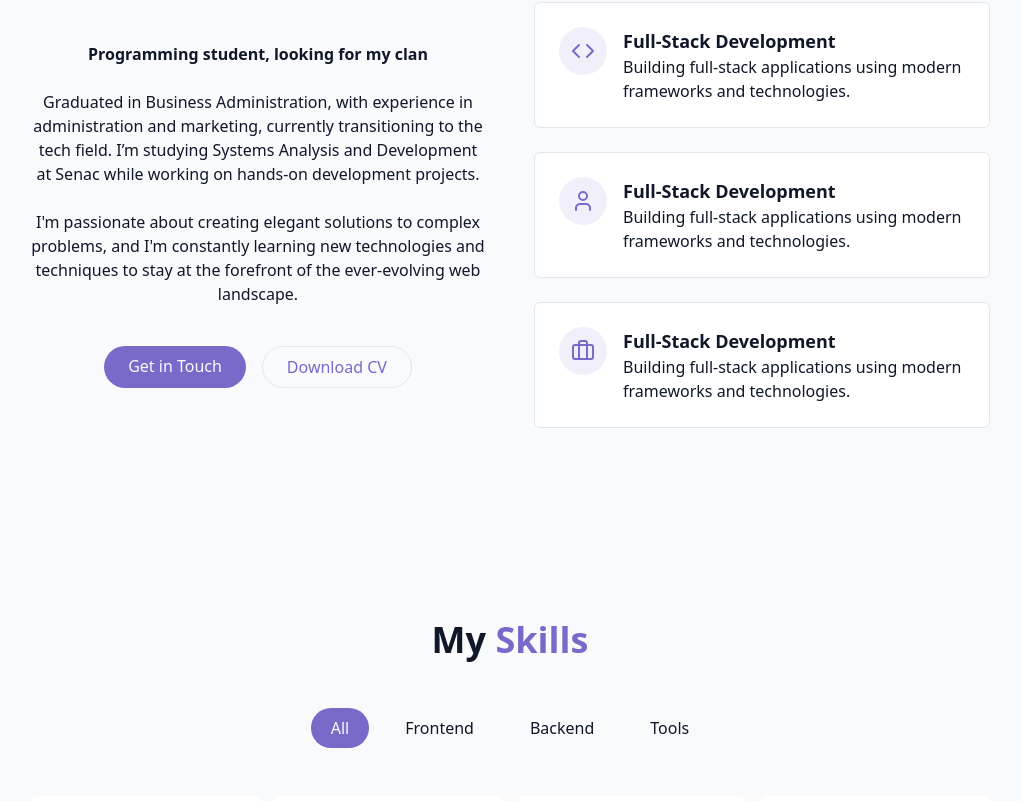
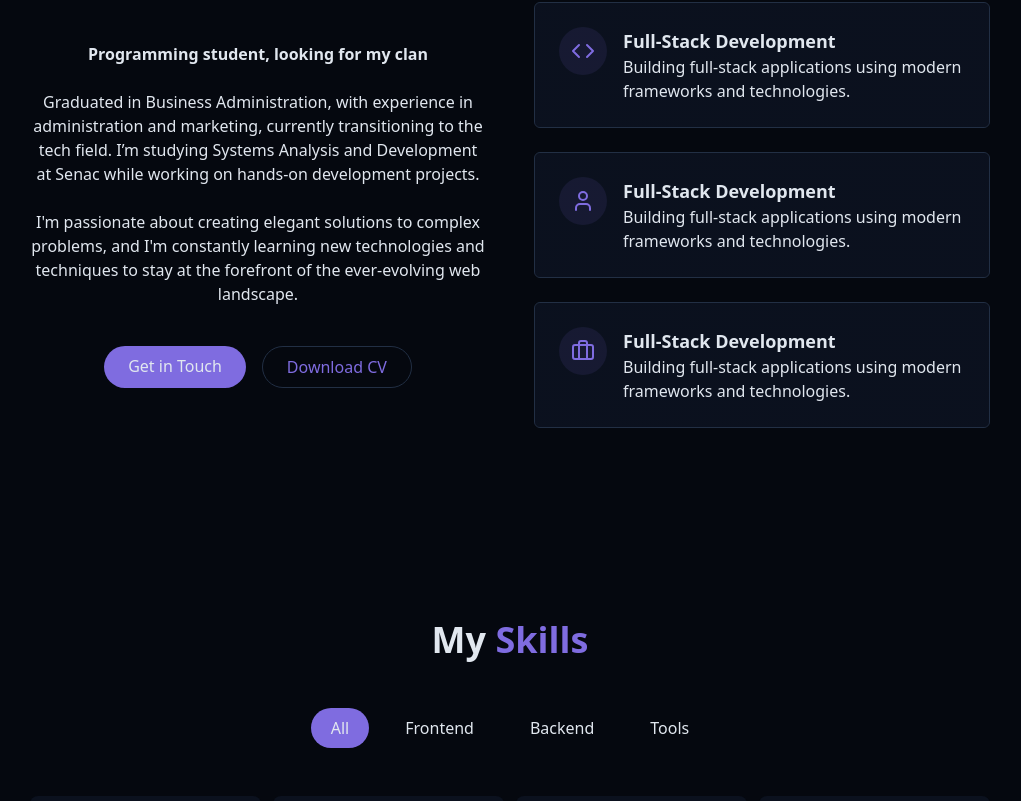
Before and after one commit to renatarsilva/meu-site, a React (Vite) app: page / in a window 1280 px wide. Shown: the part 982-1783 px from the top of the page, without its empty margins (130-1151 px from the left). Built offline with nearby package versions, Linux system fonts and the light colour scheme.

Commit message:
feat: update theme

```diff
--- a/src/components/AboutSection.jsx
+++ b/src/components/AboutSection.jsx
@@ -30,12 +30,14 @@ export const AboutSection = () => {
               <a href="#contact" className="cosmic-button">
                 Get in Touch
               </a>
-              <button
-                href=""
+              <a
+                href="/cv_renatarsilva.pdf"
+                target="_blank"
+                rel="noopener noreferrer"
                 className="px-6 py-2 rounded-full border border-primary text-primary hover:bg-primary/10 transition-colors duration-300"
               >
-                Download CV
-              </button>
+                Download CV{" "}
+              </a>
             </div>
           </div>
 
--- a/src/components/ThemeToggle.jsx
+++ b/src/components/ThemeToggle.jsx
@@ -11,7 +11,7 @@ export const ThemeToggle = () => {
       SetisDarkMode(true);
       document.documentElement.classList.add("dark");
     } else {
-      localStorage.setItem("theme", "light");
+      localStorage.setItem("theme", "dark");
       SetisDarkMode(false);
     }
   });
```
Also changed, not shown: 1 other file (tests, documents, lock files or other folders).
